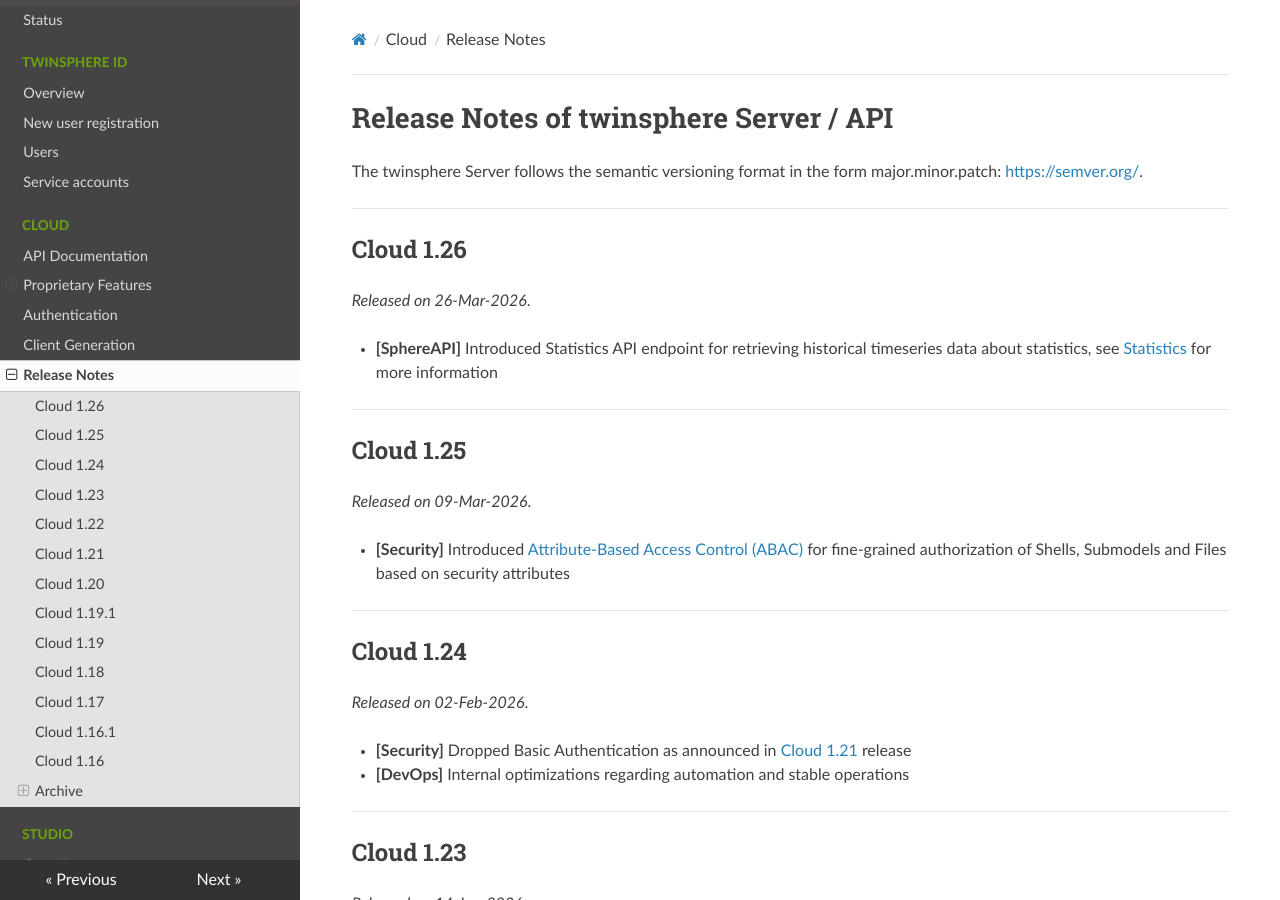
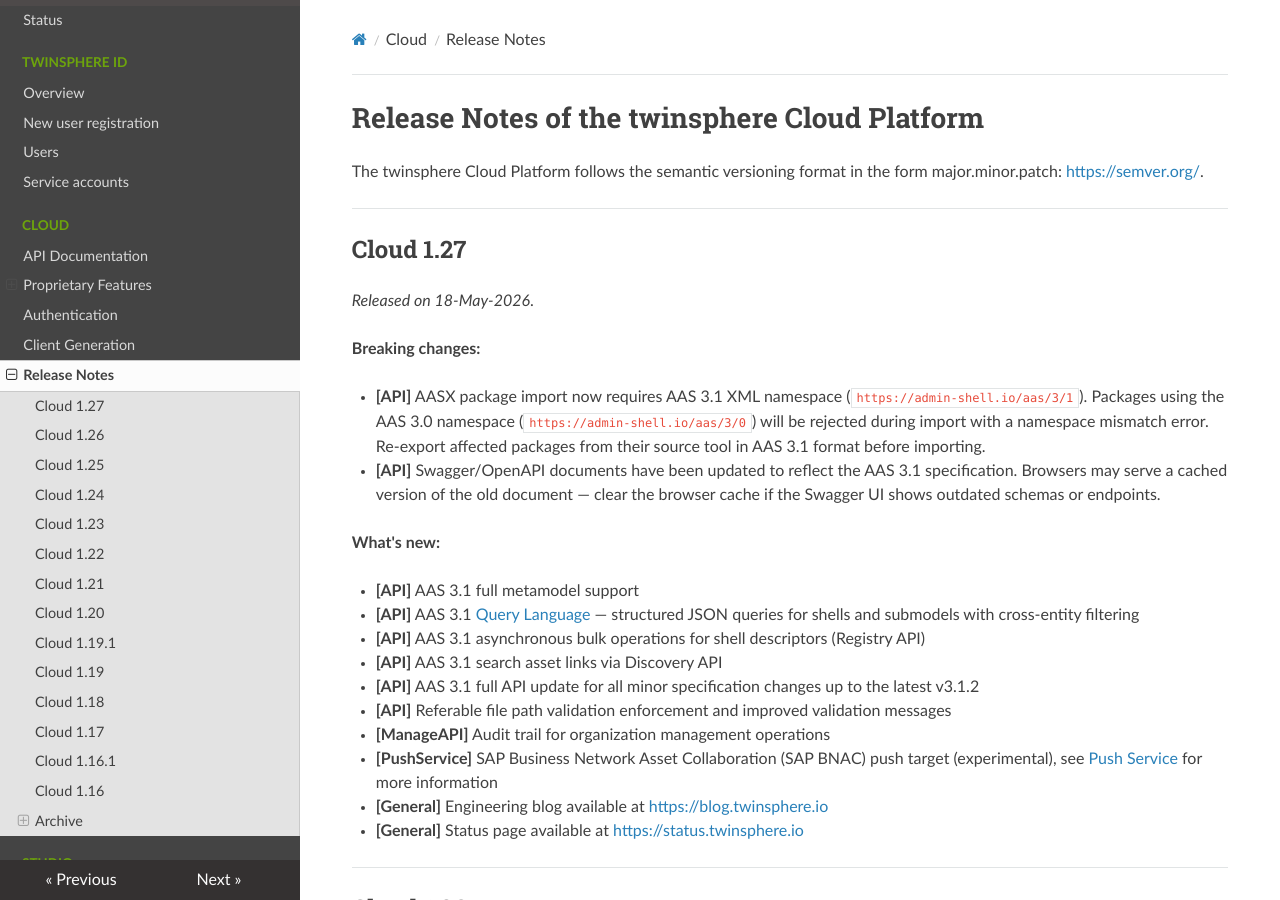
Before and after one commit to twinsphere/twinsphere.github.io, an MkDocs documentation site: the page built from docs/cloud-release-notes.md, in a window 1280 px wide and 900 px high. Built offline with MkDocs 1.6.1, drawn with Linux system fonts in a browser that asks for light colours; nearby versions of some CDN libraries.

Commit message:
feat(cloud): 1.27 release notes, linting errors

```diff
--- a/docs/cloud-release-notes.md
+++ b/docs/cloud-release-notes.md
@@ -1,8 +1,39 @@
 <!-- markdownlint-disable no-emphasis-as-heading -->
-# Release Notes of twinsphere Server / API
+# Release Notes of the twinsphere Cloud Platform
 
-The twinsphere Server follows the semantic versioning format in the form major.minor.patch:
+The twinsphere Cloud Platform follows the semantic versioning format in the form major.minor.patch:
 [https://semver.org/](https://semver.org/).
+
+---
+
+## Cloud 1.27
+
+*Released on 18-May-2026*.
+
+**Breaking changes:**
+
+- **[API]** AASX package import now requires AAS 3.1 XML namespace (`https://admin-shell.io/aas/3/1`).
+    Packages using the AAS 3.0 namespace (`https://admin-shell.io/aas/3/0`) will be rejected during import
+    with a namespace mismatch error. Re-export affected packages from their source tool in AAS 3.1 format
+    before importing.
+- **[API]** Swagger/OpenAPI documents have been updated to reflect the AAS 3.1 specification. Browsers may
+    serve a cached version of the old document — clear the browser cache if the Swagger UI shows outdated
+    schemas or endpoints.
+
+**What's new:**
+
+- **[API]** AAS 3.1 full metamodel support
+- **[API]** AAS 3.1 [Query Language](cloud-documentation.md#query-language) — structured JSON queries
+    for shells and submodels with cross-entity filtering
+- **[API]** AAS 3.1 asynchronous bulk operations for shell descriptors (Registry API)
+- **[API]** AAS 3.1 search asset links via Discovery API
+- **[API]** AAS 3.1 full API update for all minor specification changes up to the latest v3.1.2
+- **[API]** Referable file path validation enforcement and improved validation messages
+- **[ManageAPI]** Audit trail for organization management operations
+- **[PushService]** SAP Business Network Asset Collaboration (SAP BNAC) push target (experimental),
+    see [Push Service](cloud-push-service.md#sap-bnac-push-jobs-experimental) for more information
+- **[General]** Engineering blog available at [https://blog.twinsphere.io](https://blog.twinsphere.io)
+- **[General]** Status page available at [https://status.twinsphere.io](https://status.twinsphere.io)
 
 ---
 
```
Also changed, not shown: docs/status.md (+7 -5 lines).
